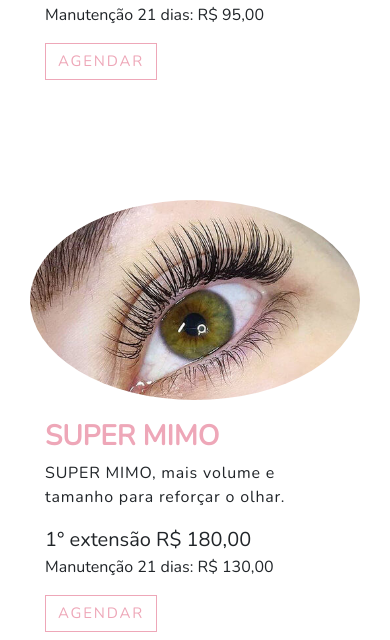
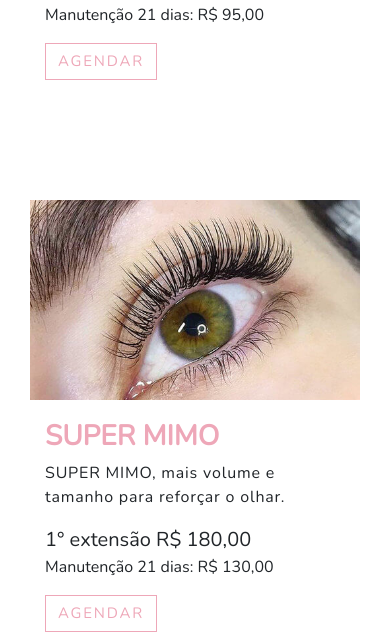
Before and after one commit to chlles/mimo, a PHP site: page /cilios/ in a window 390 px wide. Shown: the part 1064-1704 px from the top of the page. Run offline with PHP 8.4, Linux system fonts and the light colour scheme; some libraries are stand-ins or nearby versions.

Commit message:
New updates on images

```diff
--- a/servicos.css
+++ b/servicos.css
@@ -581,6 +581,7 @@
     .microlips ,
     .microsobrancelha {
         width: 100%;
+        border-radius: initial!important;
         float: none !important;
     }
 
```
